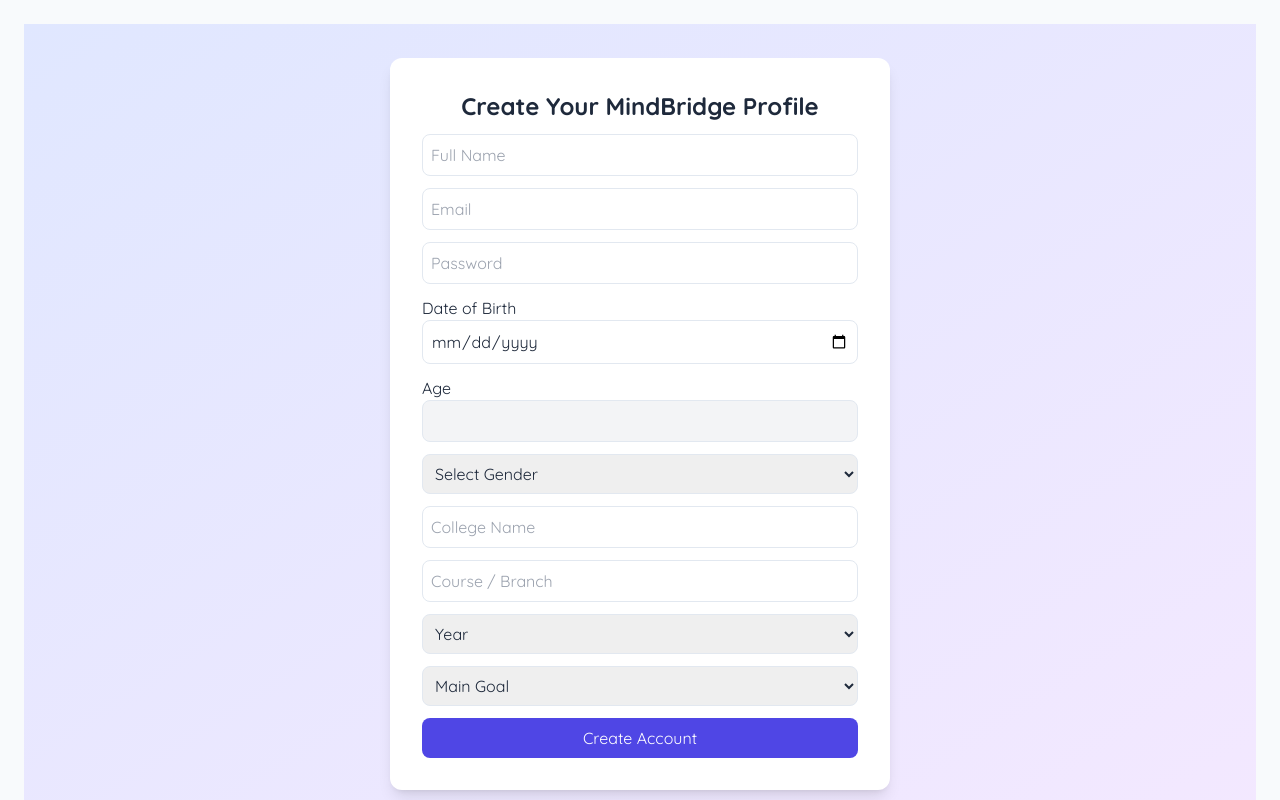
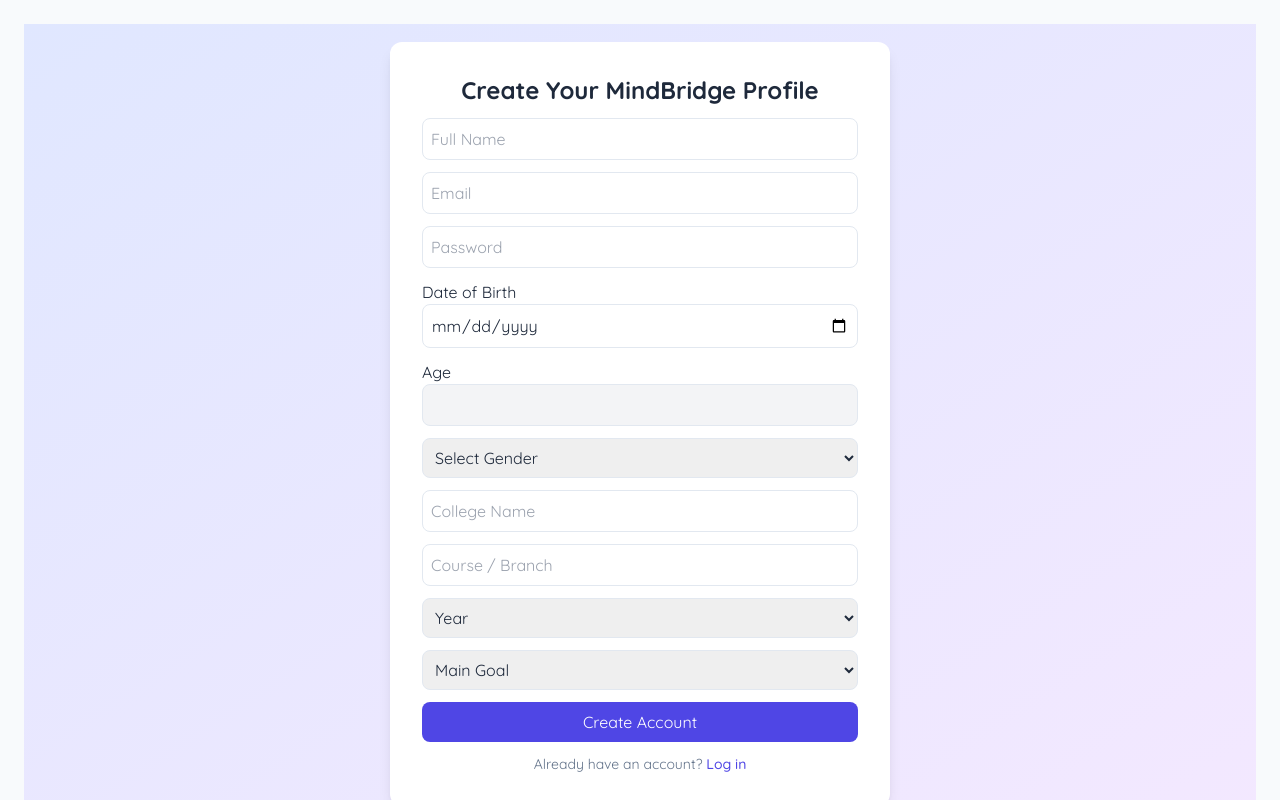
Before and after one commit to Soujana77/MindBridge, a React (Vite) app: page / in a window 1280 px wide. Both pictures are taken after a click on the button "Sign up". Built offline with nearby package versions, Linux system fonts and the light colour scheme; no server answers.

Commit message:
fixed signup to login navigation issue

```diff
--- a/pages/Signup.tsx
+++ b/pages/Signup.tsx
@@ -101,7 +101,7 @@
 
     alert("Account created successfully 💜");
 
-    if (onSuccess) onSuccess();
+    if (onSuccess) onSuccess(); // ⬅️ go back to Login
   };
 
   return (
@@ -201,6 +201,20 @@
           Create Account
         </button>
 
+        {/* 🔁 Back to Login */}
+        <p className="text-sm text-center text-slate-500 mt-3">
+          Already have an account?{" "}
+          <button
+            type="button"
+            onClick={() => {
+              if (onSuccess) onSuccess();
+            }}
+            className="text-indigo-600 hover:underline font-medium"
+          >
+            Log in
+          </button>
+        </p>
+
       </div>
     </div>
   );
```
